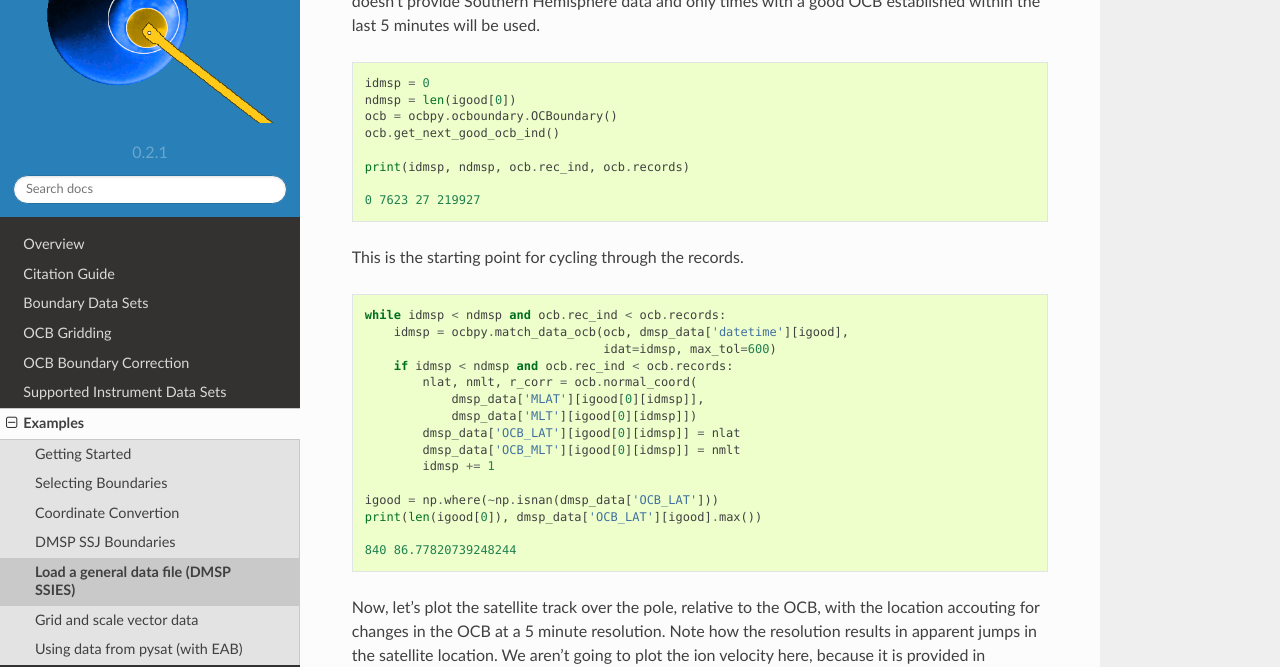
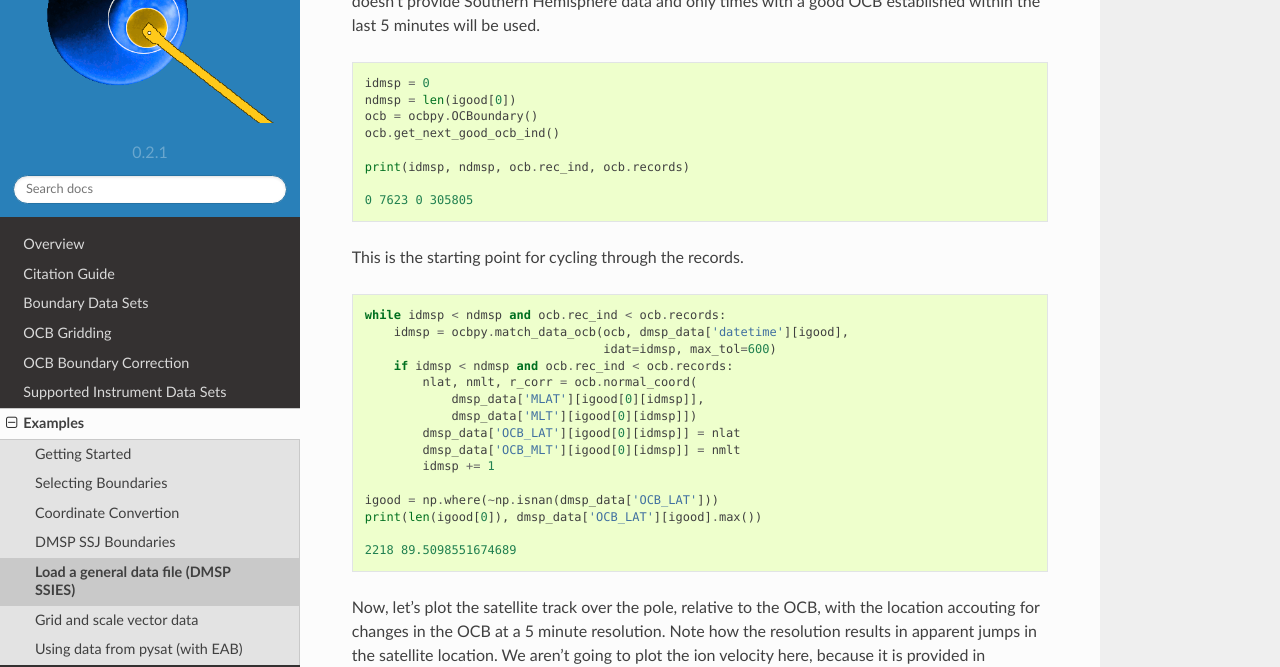
Before and after one commit to aburrell/ocbpy, a Sphinx documentation site: the page built from docs/examples/ex_general.rst, in a window 1280 px wide and 900 px high, scrolled down 901 px. Shown: the part 151-818 px from the top of the window. Built offline with Sphinx 7.4.7 and the Read the Docs theme 2.0.0, drawn with Linux system fonts in a browser that asks for light colours.

Commit message:
DOC: updated general example
Updated the general example for the new IMAGE default file.

```diff
--- a/docs/examples/ex_general.rst
+++ b/docs/examples/ex_general.rst
@@ -63,12 +63,12 @@ with a good OCB established within the last 5 minutes will be used.
 
    idmsp = 0
    ndmsp = len(igood[0])
-   ocb = ocbpy.ocboundary.OCBoundary()
+   ocb = ocbpy.OCBoundary()
    ocb.get_next_good_ocb_ind()
 
    print(idmsp, ndmsp, ocb.rec_ind, ocb.records)
 
-   0 7623 27 219927
+   0 7623 0 305805
 
 
 This is the starting point for cycling through the records.
@@ -90,7 +90,7 @@ This is the starting point for cycling through the records.
    igood = np.where(~np.isnan(dmsp_data['OCB_LAT']))
    print(len(igood[0]), dmsp_data['OCB_LAT'][igood].max())
 
-   840 86.77820739248244
+   2218 89.5098551674689
 
 Now, let's plot the satellite track over the pole, relative to the OCB, with
 the location accouting for changes in the OCB at a 5 minute resolution.  Note
@@ -107,10 +107,10 @@ coordinates rather than magnetic coordinates, adding an additional
        dmsp_data['datetime'][igood][0].strftime('%d %B %Y')))
    ax = fig.add_subplot(111, projection="polar")
    ax.set_theta_zero_location("S")
-   ax.xaxis.set_ticks([0, 0.5*np.pi, np.pi, 1.5*np.pi])
+   ax.xaxis.set_ticks([0, 0.5 * np.pi, np.pi, 1.5 * np.pi])
    ax.xaxis.set_ticklabels(["00:00", "06:00", "12:00 MLT", "18:00"])
-   ax.set_rlim(0,40)
-   ax.set_rticks([10,20,30,40])
+   ax.set_rlim(0, 40)
+   ax.set_rticks([10, 20, 30, 40])
    ax.yaxis.set_ticklabels(["80$^\circ$", "70$^\circ$", "60$^\circ$",
                             "50$^\circ$"])
 
```
